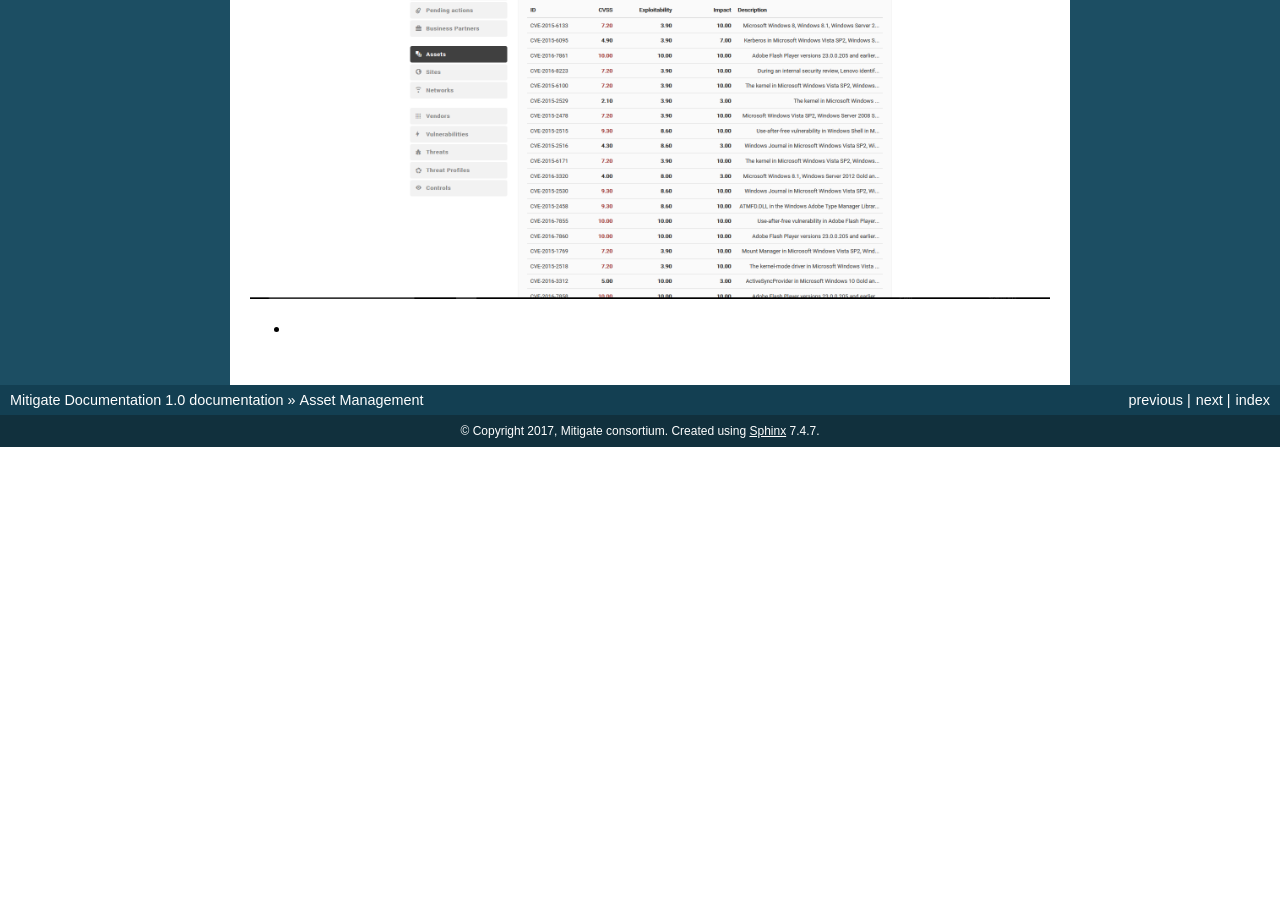
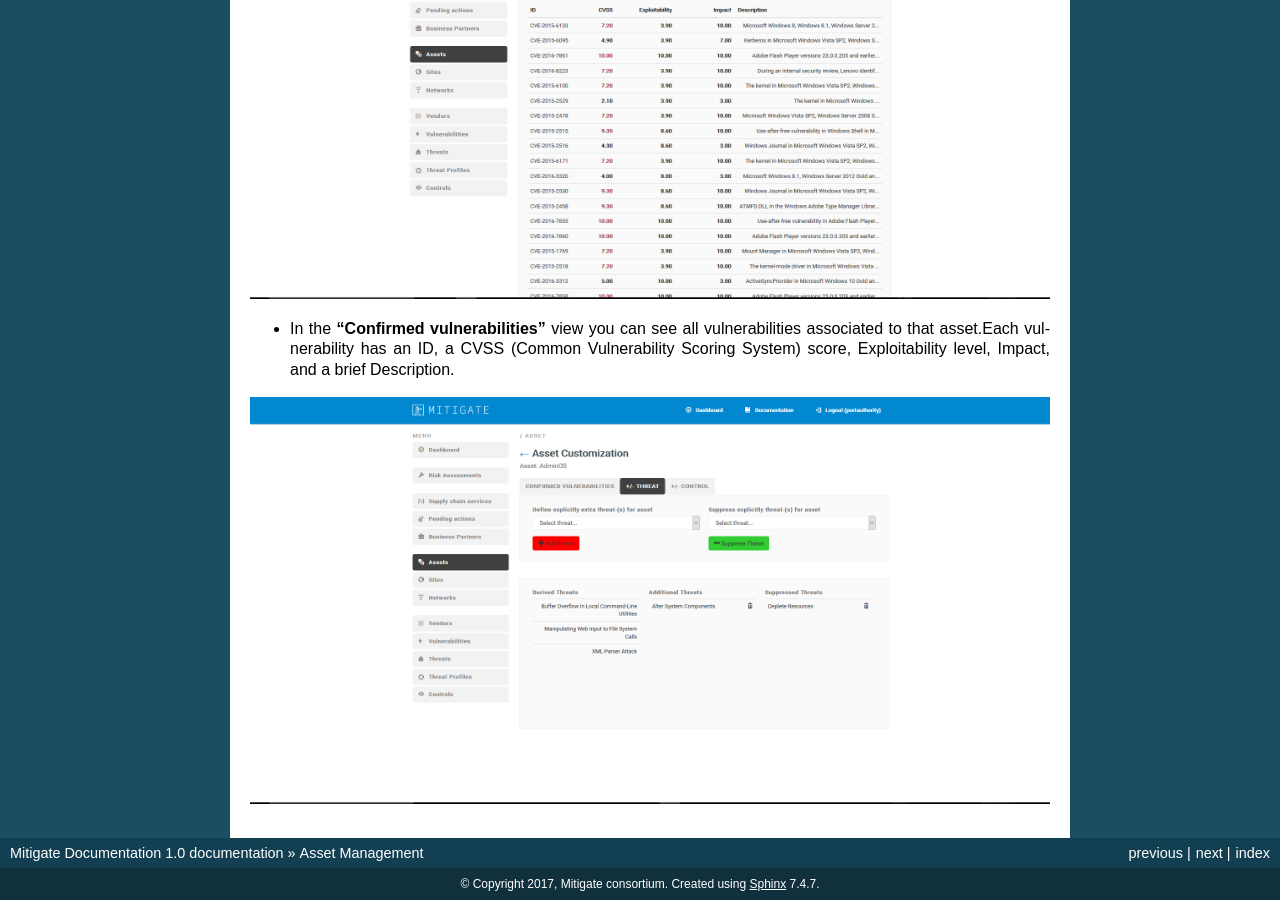
Before and after one commit to singularlogic/mitigate-documentation, a Sphinx documentation site: the page built from docs/pb_set.rst, in a window 1280 px wide and 900 px high, scrolled down 2528 px. Built offline with Sphinx 7.4.7, drawn with Linux system fonts in a browser that asks for light colours; before the commit the page ends 2975 px from its top, so only the background shows below that.

Commit message:
Update pb_set.rst

```diff
--- a/docs/pb_set.rst
+++ b/docs/pb_set.rst
@@ -64,4 +64,6 @@ Management of a Threat on a specific asset
 
 .. image:: assets/am2.png
 
--
+- In the **“Confirmed vulnerabilities”** view you can see all vulnerabilities associated to that asset.Each vulnerability has an ID, a CVSS (Common Vulnerability Scoring System) score, Exploitability level, Impact, and a brief Description.
+
+.. image:: assets/am3.png
```
